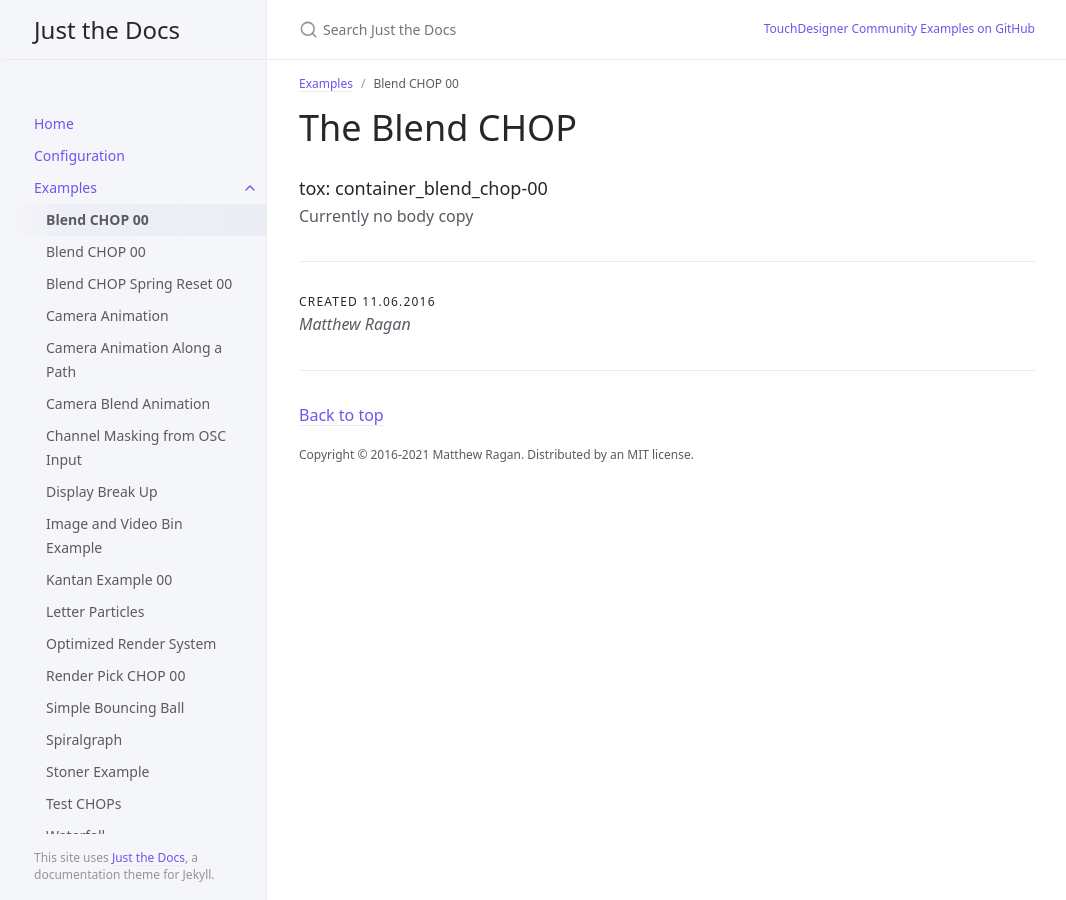
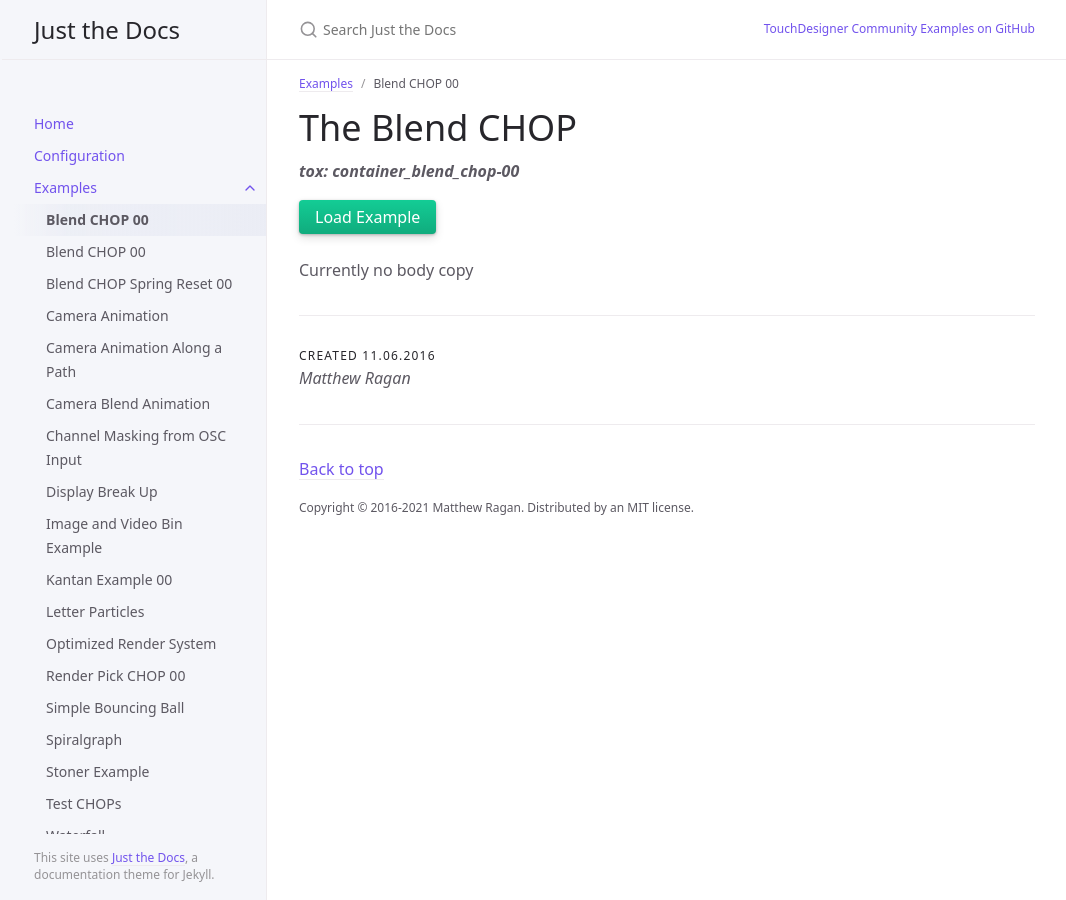
Before and after one commit to raganmd/touchdesigner-community-examples, a Jekyll site: the page built from docs/examples/blend-chop-00.md, in a window 1280 px wide. Shown: the whole page, without its empty margins (105-1171 px from the left). Built offline with Jekyll 4.4.1, drawn with Linux system fonts in a browser that asks for light colours.

```diff
--- a/docs/examples/blend-chop-00.md
+++ b/docs/examples/blend-chop-00.md
@@ -5,7 +5,9 @@ parent: Examples
 ---
 
 # The Blend CHOP
-### tox: container_blend_chop-00
+***tox: container_blend_chop-00***
+
+[Load Example](?remoteTox="https://github.com/raganmd/touchdesigner-community-examples/blob/main/tox/container_blend_chop-00.tox?raw=true"){: .btn .btn-green}
 
 Currently no body copy
 
```
